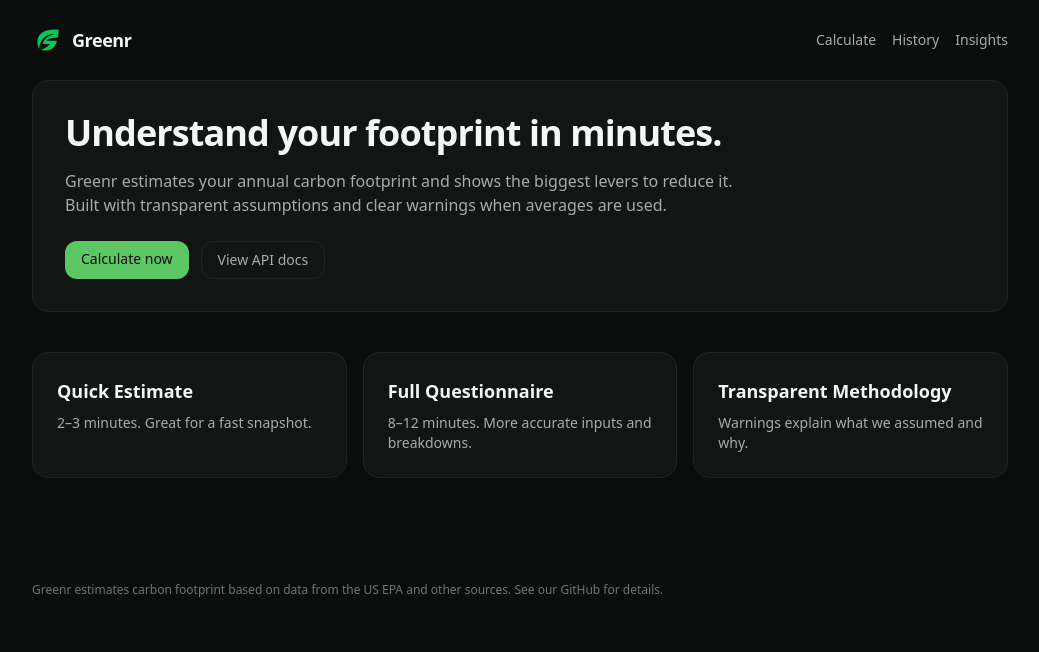
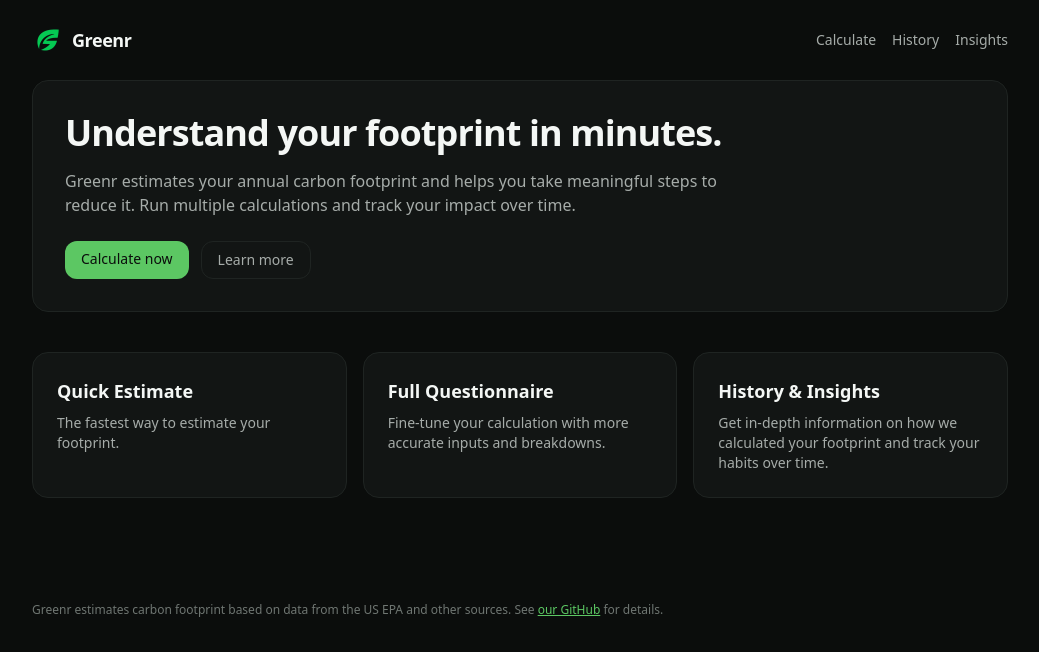
Before and after one commit to pynez/greenr, a React (Vite) app in the folder frontend/: page / in a window 1280 px wide. Shown: the top 652 px of the page, without its empty margins (120-1159 px from the left). Built offline with nearby package versions, Linux system fonts and the light colour scheme.

Commit message:
style changes

```diff
--- a/frontend/src/components/Layout.tsx
+++ b/frontend/src/components/Layout.tsx
@@ -21,7 +21,15 @@ export default function Layout() {
       </main>
 
       <footer className="mx-auto max-w-5xl px-6 py-10 text-xs text-white/50">
-        Greenr estimates carbon footprint based on data from the US EPA and other sources. See our GitHub for details.
+        Greenr estimates carbon footprint based on data from the US EPA and other sources. See{" "}
+        <a
+          href="https://github.com/pynez/greenr"
+          className="underline"
+          style={{ color: "var(--accent)" }}
+        >
+          our GitHub
+        </a>{" "}
+        for details.
       </footer>
     </div>
   );
--- a/frontend/src/pages/LandingPage.tsx
+++ b/frontend/src/pages/LandingPage.tsx
@@ -8,8 +8,8 @@ export default function LandingPage() {
           Understand your footprint in minutes.
         </h1>
         <p className="mt-4 text-white/70 max-w-2xl">
-          Greenr estimates your annual carbon footprint and shows the biggest levers to reduce it.
-          Built with transparent assumptions and clear warnings when averages are used.
+          Greenr estimates your annual carbon footprint and helps you take meaningful steps to reduce it.
+          Run multiple calculations and track your impact over time.
         </p>
 
         <div className="mt-6 flex gap-3">
@@ -20,20 +20,20 @@ export default function LandingPage() {
             Calculate now
           </Link>
           <a
-            href="http://127.0.0.1:8000/docs"
+            href="https://github.com/pynez/greenr"
             target="_blank"
             rel="noreferrer"
             className="rounded-xl border border-white/15 px-4 py-2 text-sm text-white/80 hover:text-white"
           >
-            View API docs
+            Learn more
           </a>
         </div>
       </section>
 
       <section className="grid md:grid-cols-3 gap-4">
-        <Card title="Quick Estimate" body="2–3 minutes. Great for a fast snapshot." />
-        <Card title="Full Questionnaire" body="8–12 minutes. More accurate inputs and breakdowns." />
-        <Card title="Transparent Methodology" body="Warnings explain what we assumed and why." />
+        <Card title="Quick Estimate" body="The fastest way to estimate your footprint." />
+        <Card title="Full Questionnaire" body="Fine-tune your calculation with more accurate inputs and breakdowns." />
+        <Card title="History & Insights" body="Get in-depth information on how we calculated your footprint and track your habits over time." />
       </section>
     </div>
   );
```
